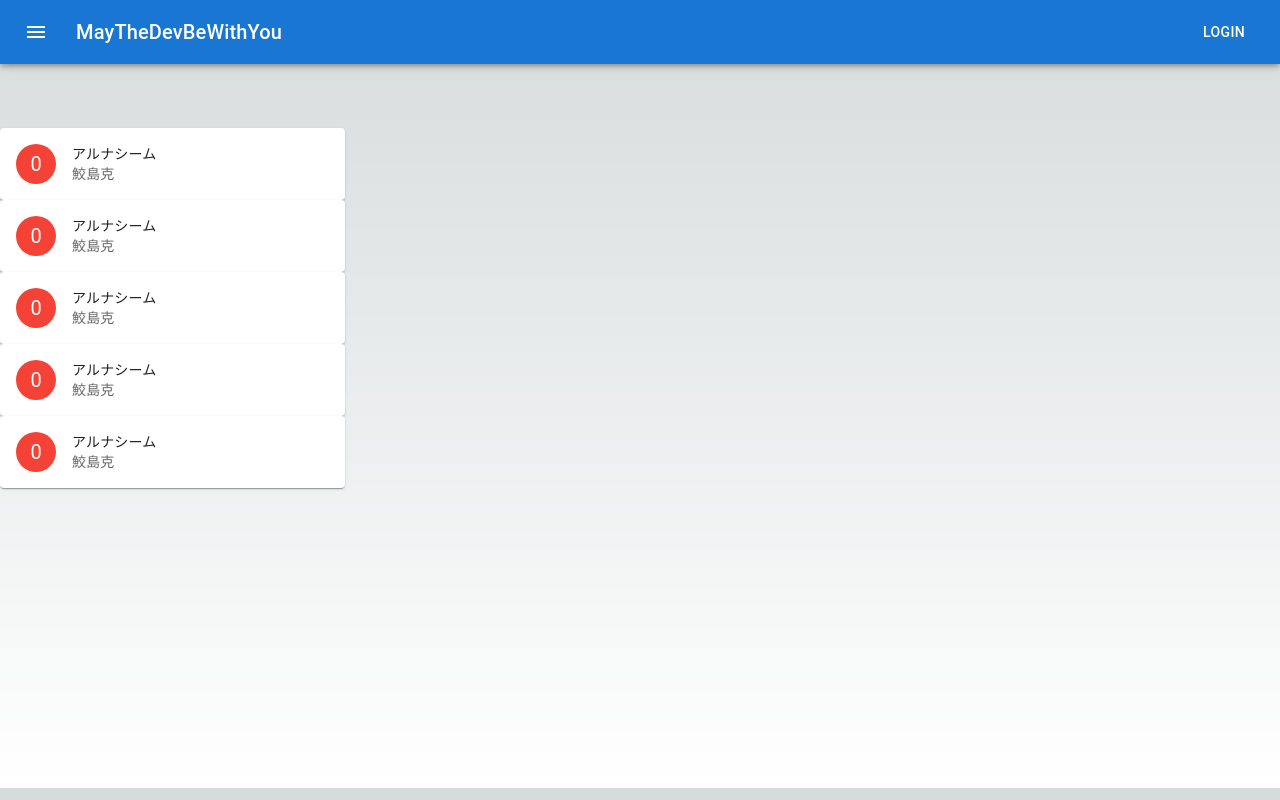
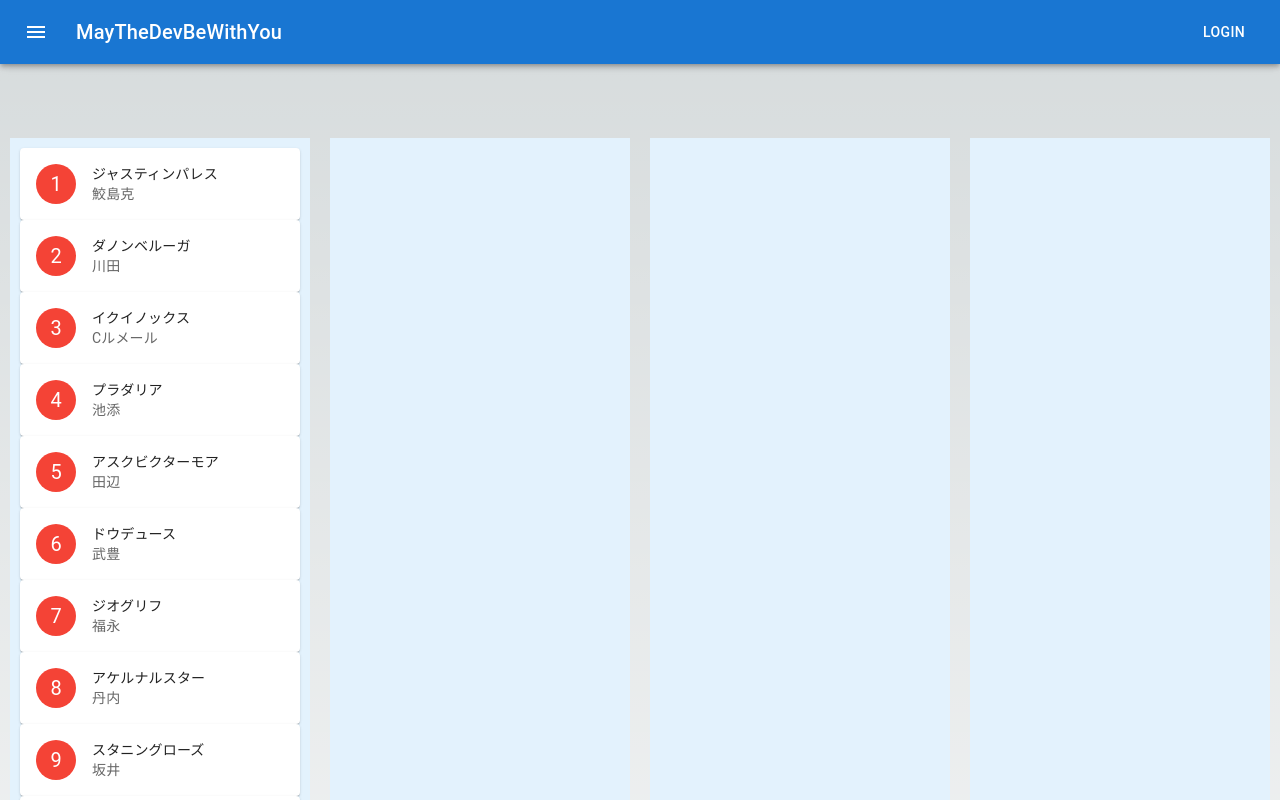
Before and after one commit to Kota049/DevWithRacing, a Next.js app in the folder front/: page /components in a window 1280 px wide. Shown: the top 800 px of the page. Built offline with nearby package versions, Linux system fonts and the light colour scheme.

Commit message:
modify formatin use state

```diff
--- a/front/src/app/components/atomic/DroppableFrame.tsx
+++ b/front/src/app/components/atomic/DroppableFrame.tsx
@@ -1,12 +1,15 @@
 "use client";
 import { useDroppable } from "@dnd-kit/core";
 import { Box } from "@mui/material";
+import { blue } from "@mui/material/colors";
+import { ReactNode } from "react";
 
 interface DroppableFrameArg {
   id: string;
+  children: ReactNode;
 }
 
-const DroppableFrame = ({ id }: DroppableFrameArg) => {
+const DroppableFrame = ({ id, children }: DroppableFrameArg) => {
   const { setNodeRef } = useDroppable({
     id: id,
   });
@@ -14,8 +17,18 @@ const DroppableFrame = ({ id }: DroppableFrameArg) => {
   return (
     <Box
       ref={setNodeRef}
-      sx={{ display: "flex", minHeight: "100px", minWidth: "100px" }}
-    ></Box>
+      sx={{
+        flex: 1,
+        display: "flex",
+        flexDirection: "column",
+        backgroundColor: blue[50],
+        padding: "10px",
+        margin: "10px",
+        minHeight: "100px",
+      }}
+    >
+      {children}
+    </Box>
   );
 };
 
--- a/front/src/app/components/molecules/formation.tsx
+++ b/front/src/app/components/molecules/formation.tsx
@@ -2,18 +2,129 @@
 import { DndContext, DragEndEvent } from "@dnd-kit/core";
 import HorseCard from "../atomic/HorseCard";
 import DroppableFrame from "../atomic/DroppableFrame";
+import { useState } from "react";
+import { Box } from "@mui/material";
+// fetch
+interface RaceData {
+  order: number;
+  name: string;
+  jockey: string;
+}
+
+const FavoriteLevel = {
+  Favorite: "favorite",
+  SecondFavorite: "second_favorite",
+  LongShot: "long_shot",
+  None: "none",
+};
+
+type FavoriteStatus = (typeof FavoriteLevel)[keyof typeof FavoriteLevel];
+
+interface FormationState {
+  id: string;
+  status: FavoriteStatus;
+  order: number;
+  name: string;
+  jockey: string;
+}
+
+const getHorseState = (
+  data: RaceData,
+  status: FavoriteStatus
+): FormationState => {
+  const id = `${status}_${data.order}`;
+  return { id: id, status: status, ...data };
+};
 
 const Formation = () => {
+  const horcesData: RaceData[] = [
+    { order: 1, name: "ジャスティンパレス", jockey: "鮫島克" },
+    { order: 2, name: "ダノンベルーガ", jockey: "川田" },
+    { order: 3, name: "イクイノックス", jockey: "Cルメール" },
+    { order: 4, name: "プラダリア", jockey: "池添" },
+    { order: 5, name: "アスクビクターモア", jockey: "田辺" },
+    { order: 6, name: "ドウデュース", jockey: "武豊" },
+    { order: 7, name: "ジオグリフ", jockey: "福永" },
+    { order: 8, name: "アケルナルスター", jockey: "丹内" },
+    { order: 9, name: "スタニングローズ", jockey: "坂井" },
+    { order: 10, name: "ナミュール", jockey: "藤岡康" },
+    { order: 11, name: "サンストックトン", jockey: "松岡" },
+    { order: 12, name: "レッドモンレーヴ", jockey: "松山" },
+    { order: 13, name: "デシエルト", jockey: "岩田康" },
+    { order: 14, name: "アルナシーム", jockey: "鮫島克" },
+    { order: 15, name: "マテンロウレオ", jockey: "横山典" },
+    { order: 16, name: "ガイアフォース", jockey: "西村淳" },
+    { order: 17, name: "セイウンハーデス", jockey: "幸" },
+    { order: 18, name: "ブローザホーン", jockey: "菅原" },
+  ];
+
+  const [formation, setFormation] = useState<FormationState[]>(
+    horcesData.map((data) => getHorseState(data, FavoriteLevel.None))
+  );
   return (
     <DndContext onDragEnd={handleDragEnd}>
-      <HorseCard order={0} name={"アルナシーム"} jockey={"鮫島克"} id={"1"} />
-      <HorseCard order={0} name={"アルナシーム"} jockey={"鮫島克"} id={"2"} />
-      <HorseCard order={0} name={"アルナシーム"} jockey={"鮫島克"} id={"3"} />
-      <HorseCard order={0} name={"アルナシーム"} jockey={"鮫島克"} id={"4"} />
-      <HorseCard order={0} name={"アルナシーム"} jockey={"鮫島克"} id={"5"} />
-      <DroppableFrame id="A"></DroppableFrame>
-      <DroppableFrame id="B"></DroppableFrame>
-      <DroppableFrame id="C"></DroppableFrame>
+      <Box sx={{ display: "flex", width: "100%", flexGrow: 1 }}>
+        <DroppableFrame id={FavoriteLevel.None}>
+          {formation
+            .filter((el) => el.status == FavoriteLevel.None)
+            .map((el) => {
+              return (
+                <HorseCard
+                  order={el.order}
+                  name={el.name}
+                  jockey={el.jockey}
+                  id={el.id}
+                  key={el.id}
+                />
+              );
+            })}
+        </DroppableFrame>
+        <DroppableFrame id={FavoriteLevel.Favorite}>
+          {formation
+            .filter((el) => el.status == FavoriteLevel.Favorite)
+            .map((el) => {
+              return (
+                <HorseCard
+                  order={el.order}
+                  name={el.name}
+                  jockey={el.jockey}
+                  id={el.id}
+                  key={el.id}
+                />
+              );
+            })}
+        </DroppableFrame>
+        <DroppableFrame id={FavoriteLevel.SecondFavorite}>
+          {formation
+            .filter((el) => el.status == FavoriteLevel.SecondFavorite)
+            .map((el) => {
+              return (
+                <HorseCard
+                  order={el.order}
+                  name={el.name}
+                  jockey={el.jockey}
+                  id={el.id}
+                  key={el.id}
+                />
+              );
+            })}
+        </DroppableFrame>
+        <DroppableFrame id={FavoriteLevel.LongShot}>
+          {formation
+            .filter((el) => el.status == FavoriteLevel.LongShot)
+            .map((el) => {
+              return (
+                <HorseCard
+                  order={el.order}
+                  name={el.name}
+                  jockey={el.jockey}
+                  id={el.id}
+                  key={el.id}
+                />
+              );
+            })}
+        </DroppableFrame>
+      </Box>
     </DndContext>
   );
 
```
Also changed, not shown: front/src/app/race/page.tsx (+8 -0 lines).
